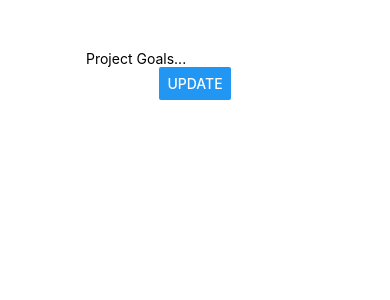
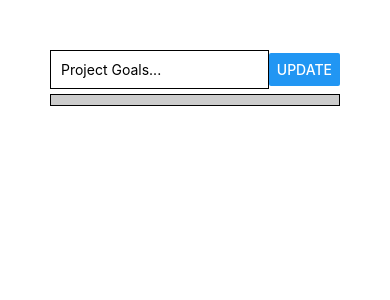
Before and after one commit to zamanshahed/react-native-first-app, a React Native app: screen / in a window 390 px wide. Both pictures are taken after a click on the button "UPDATE". Shown: the top 300 px of the page. Built offline with nearby package versions, Linux system fonts and the light colour scheme.

Commit message:
added styling for the list items as well as scrollview added for the list

```diff
--- a/App.js
+++ b/App.js
@@ -1,6 +1,6 @@
 import { StatusBar } from 'expo-status-bar';
 import React, { useState } from 'react';
-import { StyleSheet, Text, View, Button, TextInput } from 'react-native';
+import { StyleSheet, Text, View, Button, TextInput, ScrollView } from 'react-native';
 
 export default function App() {
 
@@ -18,19 +18,20 @@
 
   return (
     <View style={styles.screen}>
-      <View style={styles.container}>
+      <View style={styles.inputContainer}>
         <TextInput
           placeholder="Project Goals..."
+          style={styles.input}
           onChangeText={goalInputHandler}
           value={enterGoal}
           />
         <Button title="UPDATE"  onPress={addGoalHandler}/>
       </View>
-      <View>
+      <ScrollView>
         {courseGoals.map((goal)=>
-          <Text key={goal}>{goal}</Text>
+          <View key={goal} style={styles.listItem}><Text>{goal}</Text></View>
         )}
-      </View>
+      </ScrollView>
     </View>
   );
 }
@@ -42,8 +43,25 @@
     alignItems: 'center',
     justifyContent: 'center',
   },
+  inputContainer:{
+    flexDirection: 'row',
+    justifyContent: 'space-between',
+    alignItems: 'center'
+  },
+  input:{
+    width: '80%',
+    borderColor: 'black',
+    borderWidth: 1,
+    padding: 10
+  },
+  listItem:{
+    padding: 5,
+    marginVertical: 5,
+    backgroundColor: '#ccc',
+    borderColor: 'black',
+    borderWidth: 1
+  },
   screen:{
-    padding:50,
-    flexDirection:'row'
+    padding:50
   },
 });
```
Also changed, not shown: 1 other file (tests, documents, lock files or other folders).
